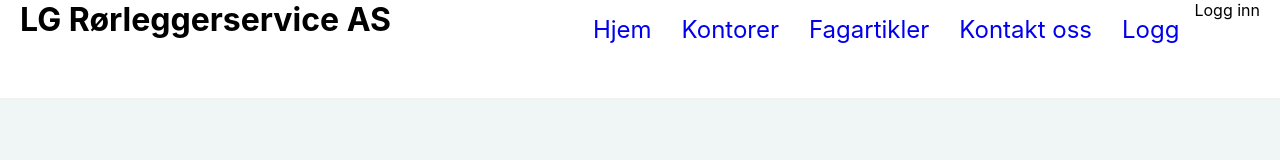
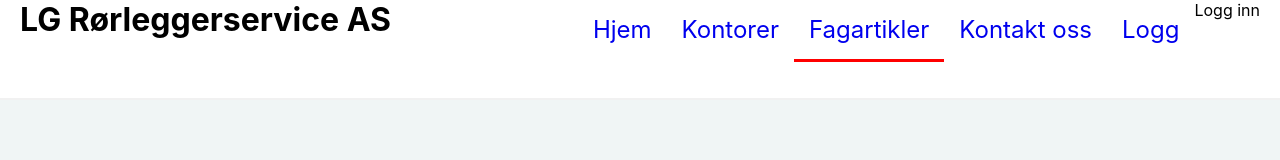
Before and after one commit to Snailey/WebapplikasjonerEksamen, a React (Create React App) app in the folder frontend/: page /articles in a window 1280 px wide. Shown: the top 160 px of the page. Built offline with nearby package versions, Linux system fonts and the light colour scheme.

Commit message:
added styling to active NavLink in navbar

```diff
--- a/frontend/public/index.html
+++ b/frontend/public/index.html
@@ -9,6 +9,7 @@
         padding: 0;
         margin: 0;
         box-sizing: border-box;
+}
       }
     </style>
   </head>
--- /dev/null
+++ b/frontend/src/components/NavBar/Button.css
@@ -0,0 +1,3 @@
+.active {
+    border-bottom: 3px solid red;
+  }
--- a/frontend/src/components/NavBar/RightNav.jsx
+++ b/frontend/src/components/NavBar/RightNav.jsx
@@ -2,6 +2,7 @@ import PropTypes from 'prop-types';
 import React from 'react';
 import { NavLink } from 'react-router-dom';
 import { Ul } from '../../styles/StyledComponents';
+import './Button.css';
 
 const RightNav = ({ open }) => (
   <Ul open={open}>
--- a/frontend/src/routes/routes.jsx
+++ b/frontend/src/routes/routes.jsx
@@ -8,8 +8,6 @@ import Offices from '../pages/Offices';
 import Office from '../pages/Office';
 import Contact from '../pages/Contact';
 import MiniCMS from '../pages/MiniCMS';
-import Logs from '../pages/Logs';
-import Log from '../pages/Log';
 
 const Routes = () => (
   <Router>
@@ -35,7 +33,7 @@ const Routes = () => (
         </Route>
       </Switch>
       <Switch>
-        <Route path="/articles/:id">
+        <Route exact path="/articles/:id">
           <Article />
         </Route>
       </Switch>
@@ -49,16 +47,6 @@ const Routes = () => (
           <MiniCMS />
         </Route>
       </Switch>
-      <Switch>
-        <Route exact path="/logs">
-          <Logs />
-        </Route>
-      </Switch>
-      <Switch>
-        <Route path="/logs/:id">
-          <Log />
-        </Route>
-      </Switch>
     </Layout>
   </Router>
 );
```
